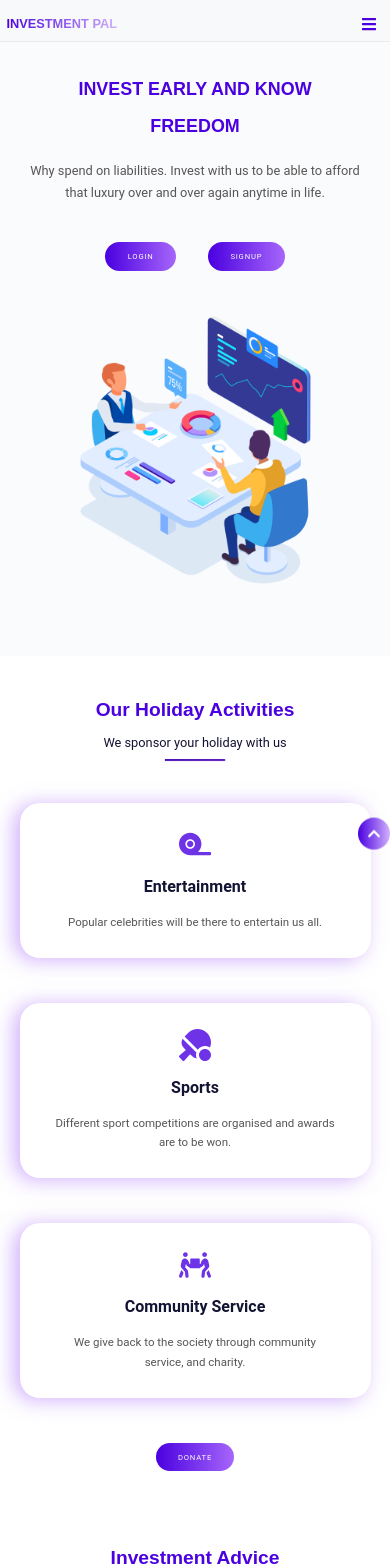
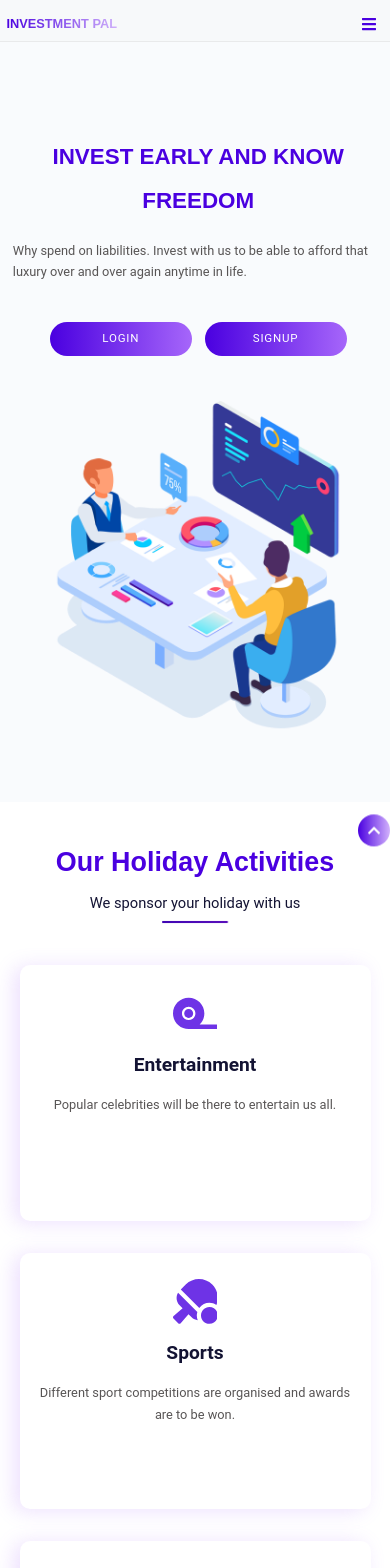
Before and after one commit to ChrisNze/ChrisNze, a React (Create React App) app: page / in a window 390 px wide. Shown: the top 1568 px of the page. Built offline with nearby package versions, Linux system fonts and the light colour scheme.

Commit message:
Mobile view modified

```diff
--- a/src/Static/Css/App.css
+++ b/src/Static/Css/App.css
@@ -117,7 +117,6 @@ a:hover {
 	font-weight: 600;
 	text-transform: capitalize;
 	margin-bottom: 1rem;
-	/* color: rgb(19, 19, 51); */
 	color: rgb(74, 0, 224);
 }
 
@@ -176,6 +175,9 @@ a:hover {
 
 /* Media Query */
 @media only all and (max-width: 1024px) {
+	html {
+		font-size: 56%;
+	}
 	.container {
 		width: 100%;
 	}
@@ -210,23 +212,16 @@ a:hover {
 		font-size: 40%;
 	}
 	.heading_secondary {
-		font-size: 2rem;
+		font-size: 2.3rem;
 	}
 
 	.heading_primary {
-		font-size: 3rem;
+		font-size: 4.2rem;
 		margin-bottom: 0.8rem;
 	}
 
 	.heading_tertiary {
-		font-size: 2.3rem;
-	}
-
-	a,
-	a:link,
-	a:visited {
-		font-size: 1.2rem;
-		padding: 1.2rem 3.5rem;
+		font-size: 2.5rem;
 	}
 
 	.bottom {
@@ -234,3 +229,13 @@ a:hover {
 		height: 2px;
 	}
 }
+
+@media only all and (max-width: 425px) {
+	a,
+	a:link,
+	a:visited {
+		font-size: 1.8rem;
+		padding: 1.2rem 3.5rem;
+		width: 80%;
+	}
+}
--- a/src/Static/Css/footer.module.css
+++ b/src/Static/Css/footer.module.css
@@ -144,6 +144,18 @@
 
 /* Media query */
 
+@media only all and (max-width: 1024px) {
+	.footer_content_wrapper {
+		width: 90%;
+		margin: auto;
+	}
+
+	.footer_heading_wrapper h2 {
+		width: 80%;
+		font-size: 2.8rem;
+	}
+}
+
 @media only all and (max-width: 900px) {
 	.footer {
 		padding: 25rem 0 0 0;
@@ -166,6 +178,7 @@
 
 	.form_wrapper h1 {
 		font-size: 4rem;
+		text-align: center;
 	}
 
 	.input_wrapper input {
--- a/src/Static/Css/home.module.css
+++ b/src/Static/Css/home.module.css
@@ -69,7 +69,7 @@
 	border-radius: 5px;
 	padding: 4rem 2rem;
 	transition: transform 0.6s;
-	box-shadow: -6px 2px 20px rgba(166, 102, 250, 0.5);
+	box-shadow: -6px 2px 20px rgba(166, 102, 250, 0.2);
 }
 
 .holiday_details_heading:hover {
@@ -194,7 +194,7 @@ Section 4 style */
 	background-color: #fff;
 	border-radius: 6px;
 	transition: transform 0.6s;
-	box-shadow: -6px 2px 20px rgba(166, 102, 250, 0.5);
+	box-shadow: -6px 2px 20px rgba(166, 102, 250, 0.2);
 	padding: 3rem 3rem 5rem 4rem;
 }
 
@@ -301,7 +301,7 @@ Section 4 style */
 	}
 
 	.holiday_details_heading {
-		border-radius: 20px;
+		border-radius: 10px;
 		width: 70%;
 		margin: 0 auto;
 		padding-top: 6rem;
@@ -401,9 +401,8 @@ Section 4 style */
 	}
 
 	.testimony_wrapper {
-		border-radius: 20px;
+		border-radius: 10px;
 		padding: 5rem 3rem 10rem 7rem;
-		/* height: 50rem; */
 		width: 70%;
 	}
 
@@ -431,7 +430,7 @@ Section 4 style */
 
 @media only all and (max-width: 600px) {
 	.content_wrapper {
-		padding: 5rem 0 10rem 0;
+		padding: 15rem 1rem 10rem 2rem;
 	}
 
 	.wrapper_text {
@@ -439,12 +438,13 @@ Section 4 style */
 	}
 
 	.wrapper_text h1 {
-		font-size: 2.8rem;
+		font-size: 3.5rem;
 	}
 
 	.wrapper_text p {
-		width: 85%;
+		width: 100%;
 		font-size: 2rem;
+		text-align: left;
 		margin-top: 3rem;
 	}
 
@@ -453,8 +453,17 @@ Section 4 style */
 	}
 
 	.image_wrapper {
-		width: 70%;
+		width: 90%;
 		margin-top: 7rem;
+	}
+
+	.link_wrapper {
+		margin-top: 6rem;
+		text-align: left;
+	}
+
+	.link_wrapper a:last-child {
+		margin-left: 2rem;
 	}
 
 	/*/////////////////////////////////////////////////////////////////////////////////////////////////////////////////////////////////////
@@ -470,12 +479,12 @@ Section 4 style */
 
 	.holiday_details_heading {
 		width: 90%;
-		height: auto;
-		padding: 4rem 0;
+		height: 40rem;
+		padding: 4rem 0 0 0;
 	}
 
 	.holiday_details_heading:not(:last-child) {
-		margin: 0 auto 7rem auto;
+		margin: 0 auto 5rem auto;
 	}
 
 	.holiday_details_heading .heading {
@@ -483,15 +492,15 @@ Section 4 style */
 	}
 
 	.holiday_details_heading .heading h1 {
-		font-size: 2.5rem;
+		font-size: 3rem;
 	}
 	.holiday_details_heading p {
-		font-size: 1.8rem;
-		width: 80%;
+		font-size: 2rem;
+		width: 90%;
 	}
 
 	.icon {
-		font-size: 5rem;
+		font-size: 7rem;
 		margin-bottom: 2rem;
 	}
 	/*/////////////////////////////////////////////////////////////////////////////////////////////////////////////////////////////////////
@@ -507,7 +516,7 @@ Section 2 style */
 
 	.advice_pic {
 		margin: 10rem auto 0 auto;
-		width: 70%;
+		width: 80%;
 	}
 
 	.advice_wrapper {
@@ -515,12 +524,12 @@ Section 2 style */
 	}
 
 	.advice_wrapper h2 {
-		font-weight: 200;
+		font-weight: 700;
 	}
 
 	.advice_wrapper p {
 		margin-bottom: 6rem;
-		font-size: 2rem;
+		font-size: 2.2rem;
 	}
 
 	.advice_text {
@@ -532,7 +541,7 @@ Section 2 style */
 Section 3 style */
 
 	.heading1 h1 {
-		font-size: 3rem;
+		font-size: 4rem;
 	}
 
 	.heading1 p {
@@ -550,8 +559,12 @@ Section 4 style */
 		align-items: center;
 	}
 
+	.testimony_wrapper {
+		height: 40rem;
+	}
+
 	.testimony_wrapper:not(:first-child) {
-		margin: 8rem 0 0 0;
+		margin: 5rem 0 0 0;
 	}
 
 	.testimony_wrapper {
@@ -580,3 +593,12 @@ Section 4 style */
 		font-size: 1.6rem;
 	}
 }
+
+@media only all and (max-width: 425px) {
+	.link_wrapper {
+		display: flex;
+		justify-content: center;
+		width: 80%;
+		margin: 6rem auto 0 auto;
+	}
+}
```
